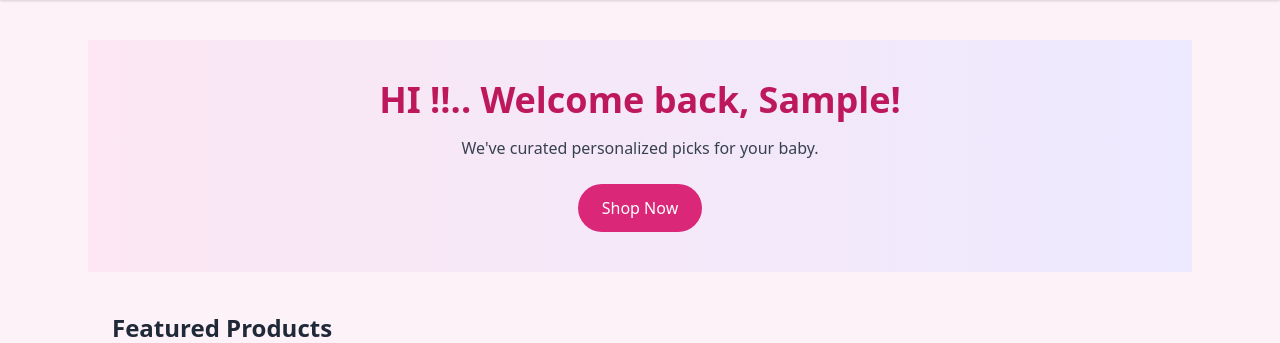
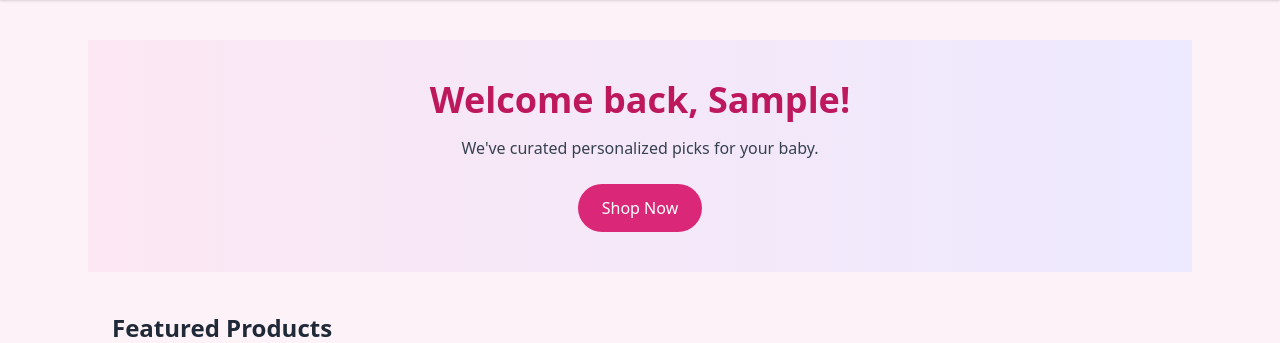
Before and after one commit to itzmegeethasree/BabyMuse, a Django app: page / in a window 1280 px wide. Shown: the part 112-455 px from the top of the page. Run offline with Django 5.2, Linux system fonts and the light colour scheme; the visitor is signed in with stand-in values (Sample User, id 1); data that the repository does not hold is empty.

Commit message:
something

```diff
--- a/core/templates/core/home.html
+++ b/core/templates/core/home.html
@@ -6,7 +6,7 @@
 <!-- Hero Section -->
 <section class="bg-gradient-to-r from-pink-100 to-purple-100 py-10 text-center">
   {% if request.user.is_authenticated %}
-    <h1 class="text-4xl font-bold text-pink-700"> HI !!.. Welcome back, {{ request.user.first_name|default:request.user.username }}!</h1>
+    <h1 class="text-4xl font-bold text-pink-700">  Welcome back, {{ request.user.first_name|default:request.user.username }}!</h1>
     <p class="mt-4 text-gray-700">We've curated personalized picks for your baby.</p>
     <a href="{% url 'shop' %}" class="mt-6 inline-block bg-pink-600 text-white px-6 py-3 rounded-full hover:bg-pink-700">Shop Now</a>
   {% else %}
```
